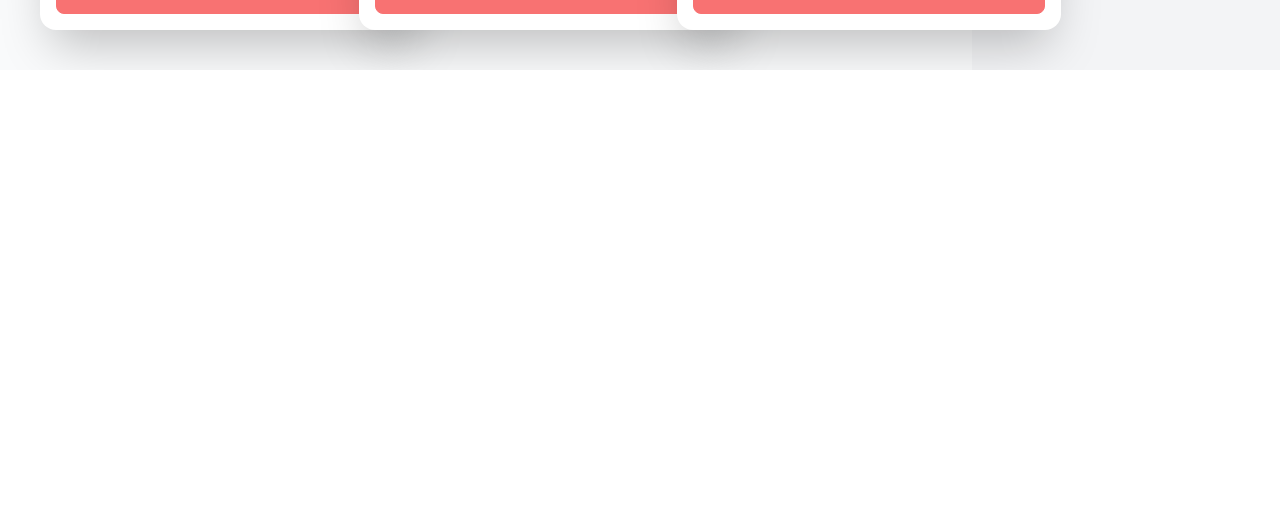
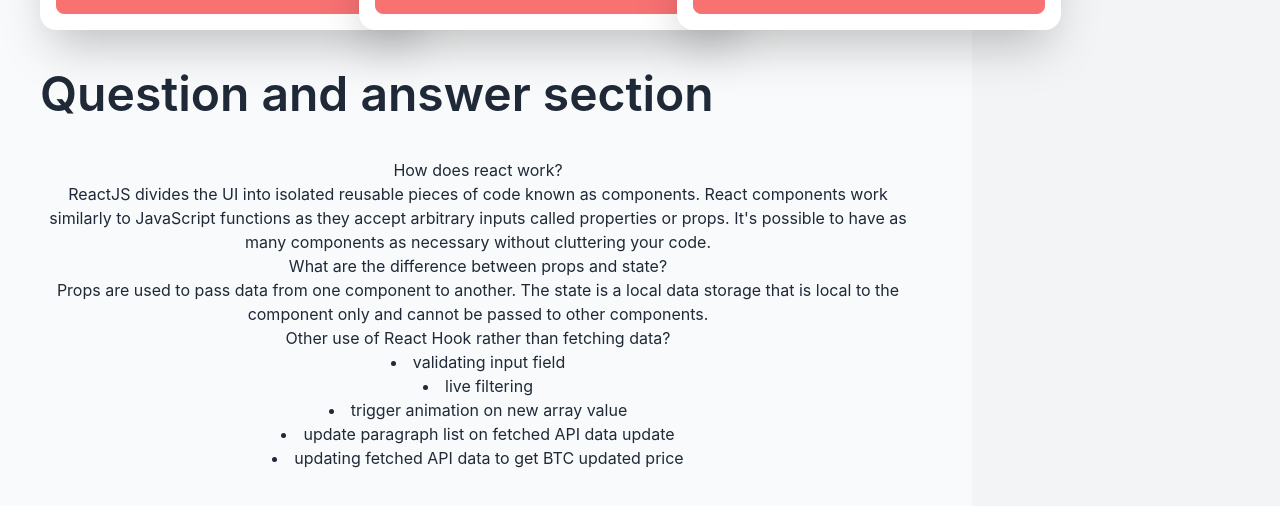
Before and after one commit to ShaahFardin/assignment_8, a React (Create React App) app: page / in a window 1280 px wide. Shown: the part 1419-1925 px from the top of the page. Before the commit the page ends 1489 px from the top, so only its background shows below. Built offline with nearby package versions, Linux system fonts and the light colour scheme.

Commit message:
question and answer

```diff
--- a/src/component/Playerrs/Players.js
+++ b/src/component/Playerrs/Players.js
@@ -29,7 +29,7 @@ const Players = () => {
 
 
   return (
-    <div >
+    <div>
       <div className="bg-gray-50">
         <div className="grid md:grid-cols-4 gap-4">
           <div className=" col-span-3 p-10">
@@ -50,6 +50,35 @@ const Players = () => {
                 ></Player>
               ))}
             </div>
+            <div>
+              <h1 className="text-left text-5xl font-semibold my-10">
+                Question and answer section
+              </h1>
+              <div className="">
+                <h1>How does react work?</h1>
+                <p>
+                  ReactJS divides the UI into isolated reusable pieces of code
+                  known as components. React components work similarly to
+                  JavaScript functions as they accept arbitrary inputs called
+                  properties or props. It's possible to have as many components
+                  as necessary without cluttering your code.
+                </p>
+                <h1>What are the difference between props and state?</h1>
+                <p>
+                  Props are used to pass data from one component to another. The
+                  state is a local data storage that is local to the component
+                  only and cannot be passed to other components.
+                </p>
+                <h1>Other use of React Hook rather than fetching data?</h1>
+                <p>
+                  <li>validating input field</li>
+                  <li>live filtering</li>
+                  <li>trigger animation on new array value</li>
+                  <li>update paragraph list on fetched API data update</li>
+                  <li>updating fetched API data to get BTC updated price</li>
+                </p>
+              </div>
+            </div>
           </div>
 
           <div className="col-span-1 bg-gray-100">
```
